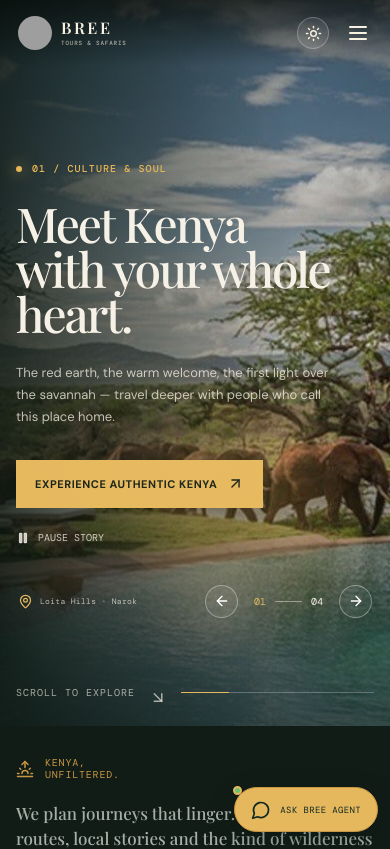
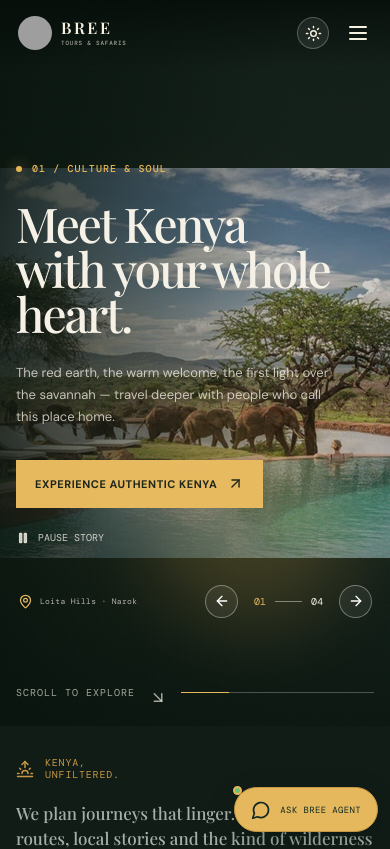
Before and after one commit to Maish7315/forex, a React (Vite) app: page / in a window 390 px wide. Shown: the top 849 px of the page. Built offline with nearby package versions, Linux system fonts and the light colour scheme; grey boxes are pictures that could not be loaded; a web font is replaced by a local one.

Commit message:
Fix hero background image scaling for mobile

```diff
--- a/src/styles.css
+++ b/src/styles.css
@@ -406,6 +406,7 @@ blockquote { max-width: 935px; margin: 0 0 39px; font: 500 clamp(29px, 4vw, 53px
   .mobile-only { display: inline-flex; margin-top: 7px; }
   .menu-button { display: grid; }
   .hero-section { min-height: 700px; height: 86vh; }
+  .hero-background { background-size: contain; }
   .hero-content { align-items: end; padding-bottom: 155px; }
   .hero-copy h1 { font-size: clamp(48px, 12vw, 75px); }
   .hero-meta { right: 18px; bottom: 105px; left: 18px; justify-content: space-between; }
```
